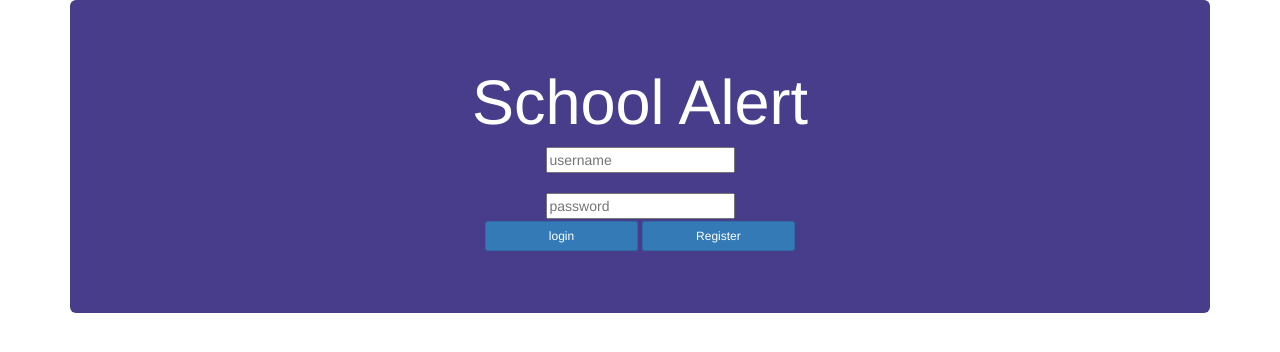
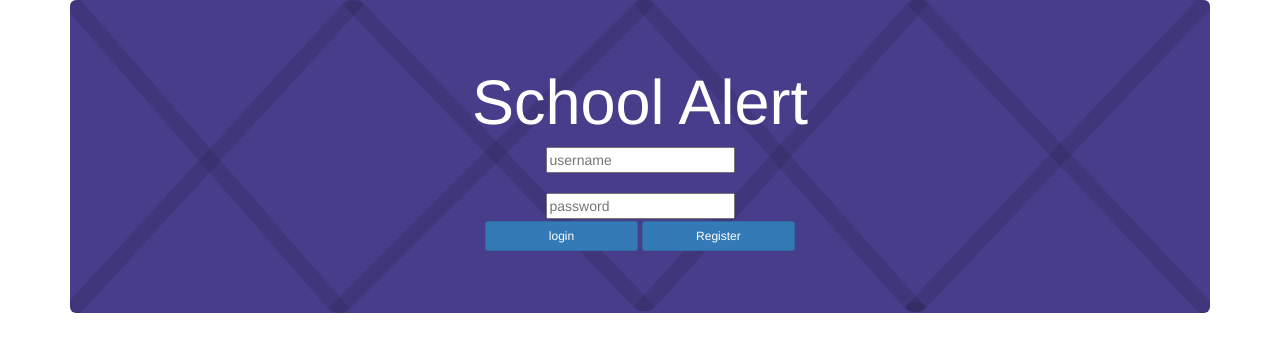
Before and after one commit to CanineLizard/schoolalert, a plain HTML site: page index.html in a window 1280 px wide. Drawn offline with nearby package versions, Linux system fonts and the light colour scheme.

Commit message:
added background image

```diff
--- a/index.html
+++ b/index.html
@@ -1,4 +1,3 @@
-
 <html>
     <head>
         <link rel="stylesheet" href="https://maxcdn.bootstrapcdn.com/bootstrap/3.3.6/css/bootstrap.min.css" integrity="sha384-1q8mTJOASx8j1Au+a5WDVnPi2lkFfwwEAa8hDDdjZlpLegxhjVME1fgjWPGmkzs7" crossorigin="anonymous">
@@ -23,7 +22,7 @@
     }
     .jumbotron{
         text-align: center;
-        background: darkslateblue url(Background.png);
+        background: darkslateblue url(images/Background.png);
         background-size: 100% 100%;
     }
     .btn{
```
Also changed, not shown: images/Background.png (added).
